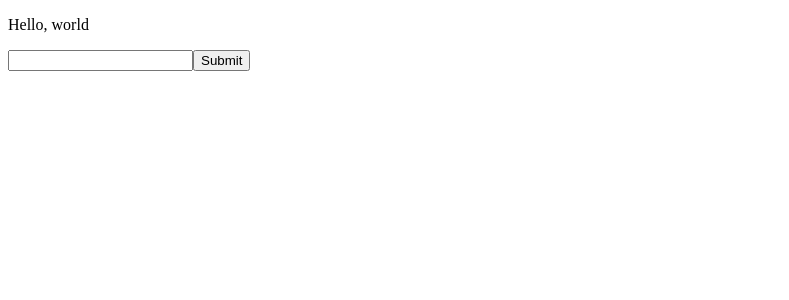
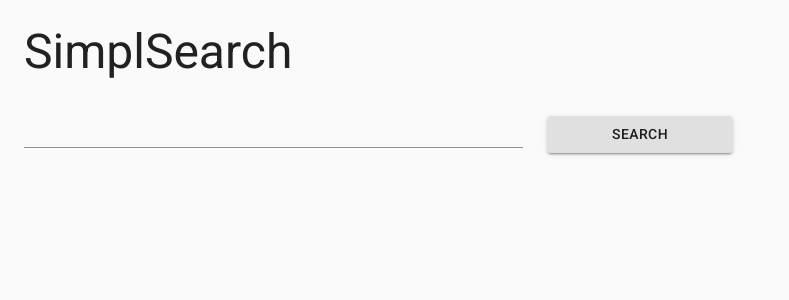
Before and after one commit to kristiancharb/SimplSearch-Frontend, a Next.js app: page / in a window 1280 px wide. Shown: the top 300 px of the page, without its empty margins (0-789 px from the left). Built offline with nearby package versions, Linux system fonts and the light colour scheme.

Commit message:
Implement search result fetching and initial styling

```diff
--- /dev/null
+++ b/components/HeadImport.js
@@ -0,0 +1,10 @@
+import Head from 'next/head';
+
+const HeadImport = () => (
+  <Head>
+    <link rel="stylesheet" href="https://fonts.googleapis.com/css?family=Roboto:300,400,500,700&display=swap" />
+    <link rel="stylesheet" href="https://fonts.googleapis.com/icon?family=Material+Icons" />
+  </Head>
+);
+
+export default HeadImport;
--- /dev/null
+++ b/components/Layout.js
@@ -0,0 +1,29 @@
+import HeadImport from '../components/HeadImport';
+import CssBaseline from '@material-ui/core/CssBaseline';
+import Typography from '@material-ui/core/Typography';
+import Container from '@material-ui/core/Container';
+import { makeStyles } from '@material-ui/core/styles';
+
+const useStyles = makeStyles(() => ({
+  heading: {
+    marginTop: 24,
+    marginBottom: 36,
+  },
+}));
+
+const Layout = props => {
+  const classes = useStyles();
+
+  return (
+    <div>
+      <HeadImport />
+      <CssBaseline />
+      <Container>
+        <Typography variant='h3' className={classes.heading}>SimplSearch</Typography>
+        {props.children}
+      </Container>
+    </div>
+  );
+};
+
+export default Layout;
--- a/components/SearchBar.js
+++ b/components/SearchBar.js
@@ -1,25 +1,33 @@
 import { useState } from "react";
-import Router from 'next/Router';
+import TextField from '@material-ui/core/TextField';
+import Button from '@material-ui/core/Button';
+import Grid from '@material-ui/core/Grid';
 
-const SearchBar = () => {
-  const [value, setValue] = useState('');
+
+
+const SearchBar = props => {
+  const [value, setValue] = useState(props.value || '');
 
   const handleChange = event => {
     setValue(event.target.value);
   };
 
   const handleSubmit = event => {
-    Router.push({
-      pathname: "/search",
-      query: { query: value }
-    });
     event.preventDefault();
+    const query = value.toLowerCase();
+    window.location.href = `${window.origin}/search?query=${query}`;
   };
 
   return (
-    <form onSubmit={handleSubmit}>
-      <input type="text" value={value} onChange={handleChange} />
-      <input type="submit" value="Submit" />
+    <form onSubmit={handleSubmit} method='get'>
+      <Grid container spacing={3}>
+        <Grid item xs={5}>
+          <TextField id="standard-basic" value={value} onChange={handleChange} fullWidth/>
+        </Grid>
+        <Grid item xs={2}>
+          <Button type='submit' variant='contained' fullWidth>Search</Button>
+        </Grid>
+      </Grid>
     </form>
   );
 };
--- a/package.json
+++ b/package.json
@@ -12,6 +12,9 @@
   "license": "ISC",
   "description": "",
   "dependencies": {
+    "@material-ui/core": "^4.9.3",
+    "@material-ui/icons": "^4.9.1",
+    "isomorphic-unfetch": "^3.0.0",
     "next": "^9.2.1",
     "react": "^16.12.0",
     "react-dom": "^16.12.0"
--- a/pages/index.js
+++ b/pages/index.js
@@ -1,10 +1,12 @@
 import SearchBar from '../components/SearchBar';
+import Layout from '../components/Layout';
 
 export default function Index() {
   return (
     <div>
-      <p>Hello, world</p>
-      <SearchBar query='build a wall'/>
+      <Layout>
+        <SearchBar />
+      </Layout>
     </div>
   );
 }
```
Also changed, not shown: pages/search.js (+58 -2 lines), 1 other file (tests, documents, lock files or other folders).
